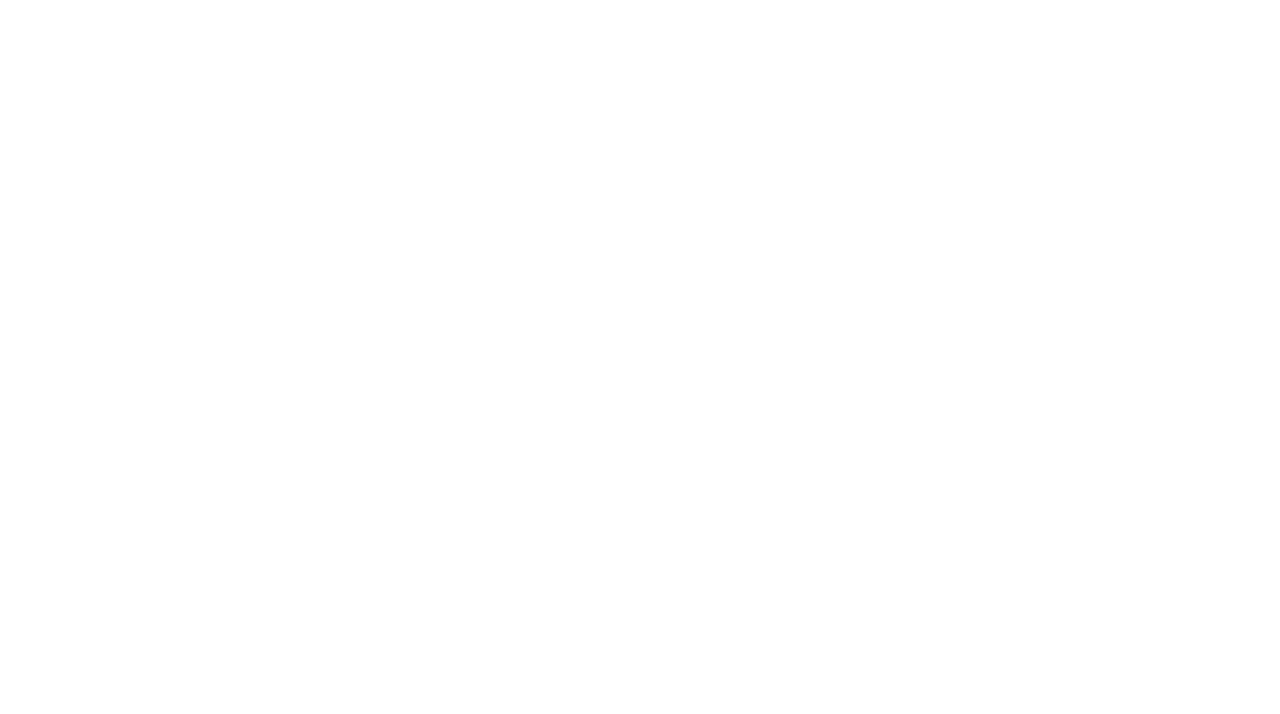
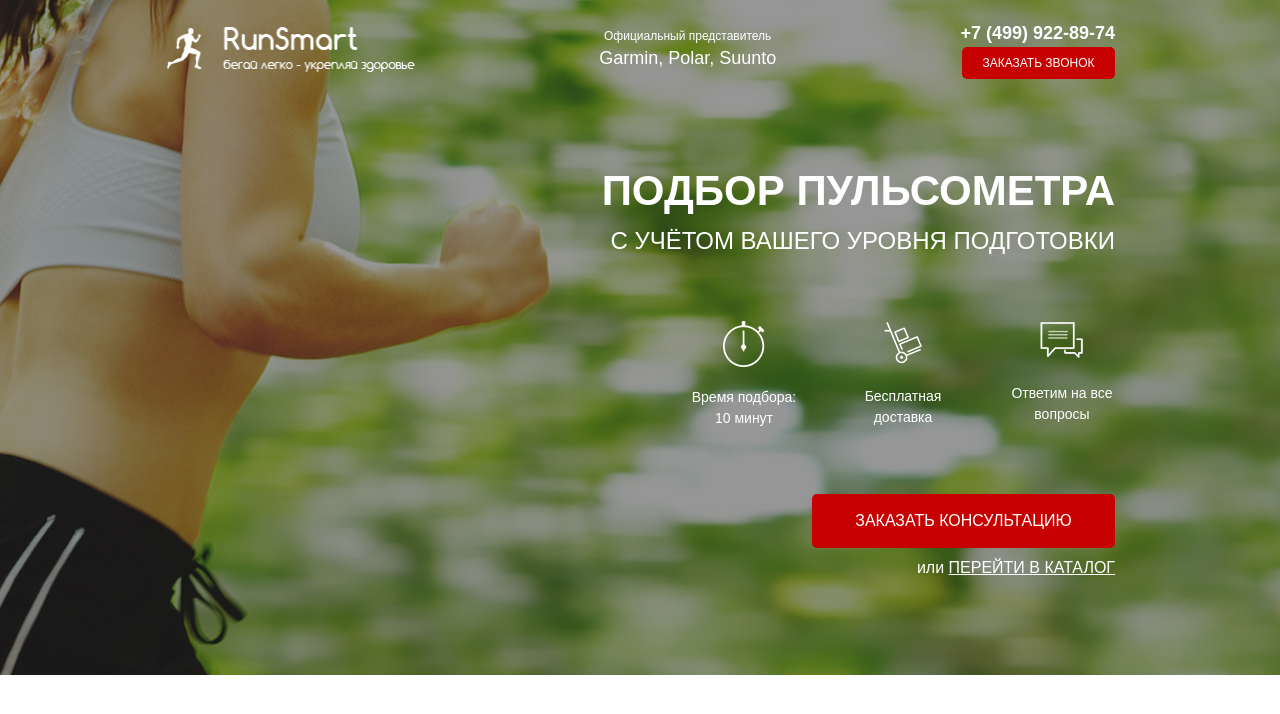
Before and after one commit to quadro0/Pulse, a website: page index.html in a window 1280 px wide. Drawn offline with Linux system fonts and the light colour scheme.

Commit message:
Promo block is ready

```diff
--- a/gulpfile.js
+++ b/gulpfile.js
@@ -15,7 +15,7 @@ gulp.task('server', function() {
 });
 
 gulp.task('styles', function() {
-    return gulp.src("./sass/*.+(scss|sass)")
+    return gulp.src("./sass/**/*.+(scss|sass)")
         .pipe(sass.sync({outputStyle: 'compressed'}).on('error', sass.logError))
         .pipe(rename({
             prefix: "",
@@ -28,7 +28,7 @@ gulp.task('styles', function() {
 });
 
 gulp.task('watch', function() {
-    gulp.watch("./sass/*.+(scss|sass)", gulp.parallel("styles"));
+    gulp.watch("./sass/**/*.+(scss|sass)", gulp.parallel("styles"));
     gulp.watch("./*.html").on("change", browserSync.reload);
 });
 
--- a/index.html
+++ b/index.html
@@ -4,13 +4,56 @@
     <meta charset="UTF-8">
     <meta http-equiv="X-UA-Compatible" content="IE=edge">
     <meta name="viewport" content="width=device-width, initial-scale=1.0">
-    <title>Document</title>
-    <link rel="stylesheet" href="css/bootstrap-grid.min.css">
+    <title>Pulse</title>
+    <!-- <link rel="stylesheet" href="css/bootstrap-grid.min.css"> -->
     <link rel="stylesheet" href="css/bootstrap-reboot.min.css">
     <link rel="stylesheet" href="fonts/fonts.css">
     <link rel="stylesheet" href="css/style.min.css">
 </head>
 <body>
+    <div class="promo">
+        <div class="container">
+            <header class="header">
+                <a href="#" class="header__logo">
+                    <img src="icons/running-man-2-64.png" alt="logo">
+                </a>
+                <div class="header__official">
+                    Официальный представитель
+                    <span>Garmin, Polar, Suunto</span>
+                </div>
+                <div class="header__contacts">
+                    <a href="tel:+74999228974" class="header__phone">+7 (499) 922-89-74</a>
+                    <button class="button">заказать звонок</button>
+                </div>
+            </header>
 
+            <div class="promo__wrapper">
+                <h1 class="promo__header">Подбор пульсометра</h1>
+                <h2 class="promo__subheader">с учётом Вашего уровня подготовки</h2>
+                <div class="promo__icons">
+                    <div class="promo__icon">
+                        <img src="icons/019_timer_time_stopwatch_2-64.png" alt="icon">
+                        Время подбора:
+                        10 минут
+                    </div>
+                    <div class="promo__icon">
+                        <img src="icons/app 08 hand cart 64.png" alt="icon">
+                        Бесплатная
+                        доставка
+                    </div>
+                    <div class="promo__icon">
+                        <img src="icons/messages 64.png" alt="icon">
+                        Ответим
+                        на все вопросы
+                    </div>
+                </div>
+                <button class="button button_main">заказать консультацию</button>
+                <div class="promo__link">
+                    или
+                    <a href="#">ПЕРЕЙТИ В КАТАЛОГ</a>
+                </div>
+            </div>
+        </div>
+    </div>
 </body>
 </html>
--- /dev/null
+++ b/sass/blocks/_buttons.scss
@@ -0,0 +1,17 @@
+.button {
+    width: 153px;
+    height: 32px;
+    background-color: $main-color;
+    border: none;
+    font-weight: 500;
+    font-size: 12px;
+    color: #fff;
+    text-transform: uppercase;
+    border-radius: 5px;
+    &_main {
+        margin-top: 65px;
+        width: 303px;
+        height: 54px;
+        font-size: 16px;
+    }
+}
--- /dev/null
+++ b/sass/blocks/_header.scss
@@ -0,0 +1,32 @@
+.header {
+    display: flex;
+    justify-content: space-between;
+    align-items: center;
+    &__logo {
+        width: 250px;
+        img {
+            width: 100%;
+        }
+    }
+    &__official {
+        color: #fff;
+        font-weight: 500;
+        font-size: 12px;
+        text-align: center;
+        span {
+            font-size: 18px;
+            display: block;
+        }
+    }
+    &__phone {
+        color: #fff;
+        font-weight: 700;
+        font-size: 18px;
+        display: block;
+    }
+    &__contacts {
+        display: flex;
+        flex-direction: column;
+        align-items: flex-end;
+    }
+}
--- /dev/null
+++ b/sass/blocks/_promo.scss
@@ -0,0 +1,55 @@
+.promo {
+    min-height: 650px;
+    padding: 20px 0 95px 0;
+    background: url('../../img/bg/bg.jpg') center center/ cover no-repeat;
+    &__wrapper {
+        margin-top: 91px;
+        display: flex;
+        flex-direction: column;
+        align-items: flex-end;
+    }
+    &__header {
+        line-height: 42px;
+        font-weight: 700;
+        font-size: 42px;
+        text-transform: uppercase;
+        color: #FFFFFF;
+        margin-bottom: 0;
+    }
+    &__subheader {
+        margin-top: 17px;
+        line-height: 24px;
+        font-weight: 500;
+        font-size: 24px;
+        text-transform: uppercase;
+        color: #FFFFFF;
+    }
+    &__icons {
+        margin-top: 60px;
+        width: 424px;
+        display: flex;
+        justify-content: space-between;
+    }
+    &__icon {
+        width: 106px;
+        text-align: center;
+        font-weight: 500;
+        font-size: 14px;
+        color: #FFFFFF;
+        img {
+            display: block;
+            margin: 0 auto;
+            margin-bottom: 20px;
+        }
+    }
+    &__link {
+        margin-top: 8px;
+        font-weight: 500;
+        font-size: 16px;
+        color: #FFFFFF;
+        a {
+            color: #fff;
+            text-decoration: underline;
+        }
+    }
+}
--- a/sass/style.scss
+++ b/sass/style.scss
@@ -1,5 +1,15 @@
 @import 'base/variables';
 @import 'base/mixins';
+@import 'blocks/promo';
+@import 'blocks/header';
+@import 'blocks/buttons';
 * {
     font-family: 'Museo Sans Cyrl', sans-serif;
 }
+a {
+    text-decoration: none;
+}
+.container {
+    max-width: 950px;
+    margin: 0 auto;
+}
```
Also changed, not shown: css/style.min.css.
